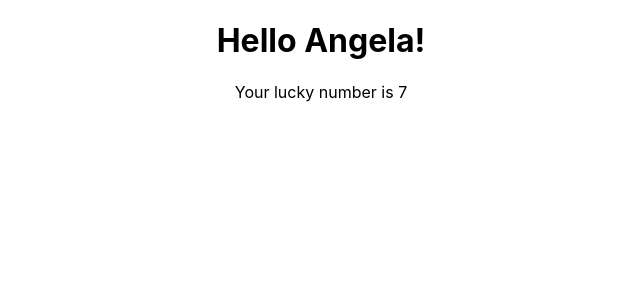
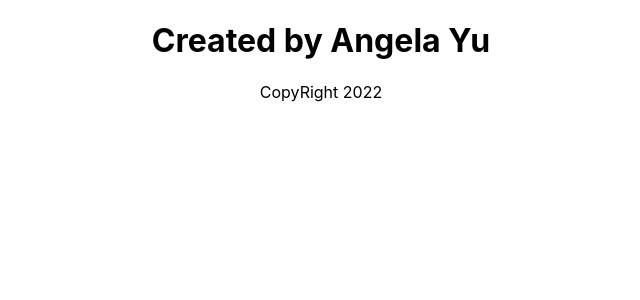
Before and after one commit to GUchechi/Code-with-Angela, a React (Create React App) app: page / in a window 1280 px wide. Shown: the top 300 px of the page, without its empty margins (319-959 px from the left). Built offline with nearby package versions, Linux system fonts and the light colour scheme.

Commit message:
added newdate and getfullyear method

```diff
--- a/src/App.js
+++ b/src/App.js
@@ -1,13 +1,15 @@
 import './App.css';
 
 function App() {
-  const name = 'Angela'
-  const number = 7
+  const fName = 'Angela Yu'
+  const currentDate = new Date();
+  const year = currentDate.getFullYear();
 
   return (
     <div className="App">
-      <h1>Hello {name}!</h1>
-      <p>Your lucky number is {Math.floor(Math.random() * 10)}</p>
+      <h1>Created by {fName}</h1>
+      <p>CopyRight {year}</p>
+
     </div>
   );
 }
```
